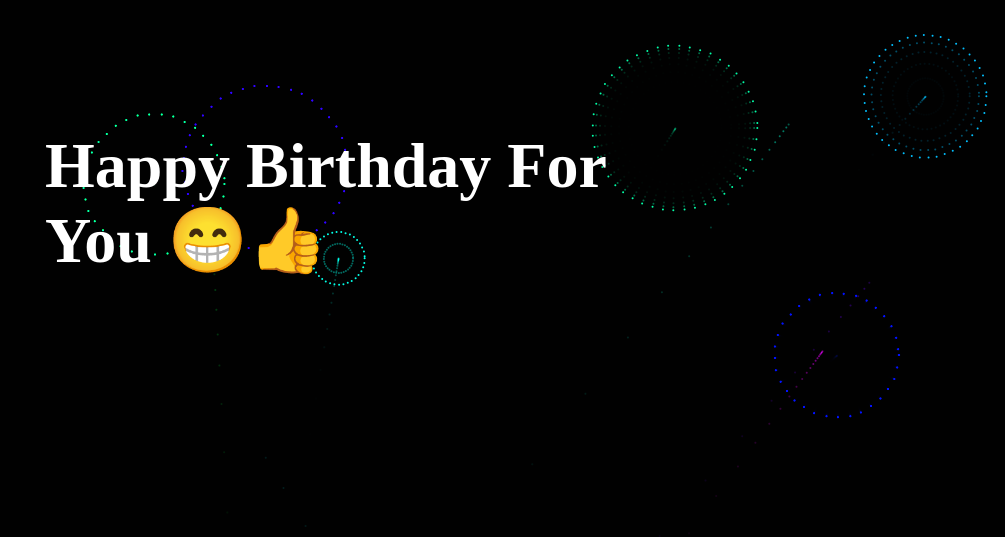
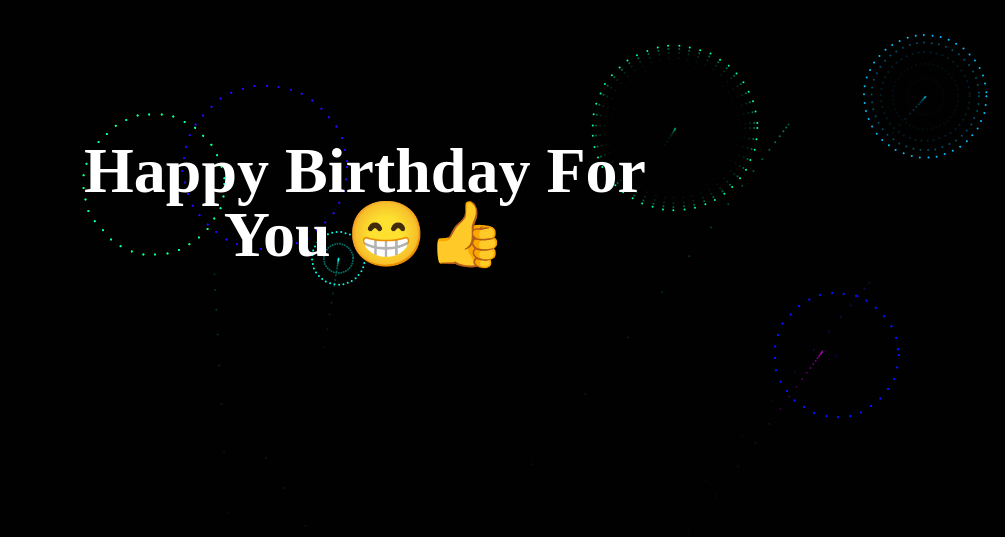
Before and after one commit to AICodeAl/Happy-Birthday, a plain HTML site: page index.html in a window 1280 px wide. Shown: the top 537 px of the page, without its empty margins (275-1280 px from the left). Drawn offline with Linux system fonts and the light colour scheme; animation ran at ten frames a second.

Commit message:
Update style.css

```diff
--- a/style.css
+++ b/style.css
@@ -15,4 +15,6 @@
         font-weight: 900;
         -webkit-user-select: none;
         user-select: none;
+        text-align: center;
+        line-height: 1;
     }
```
